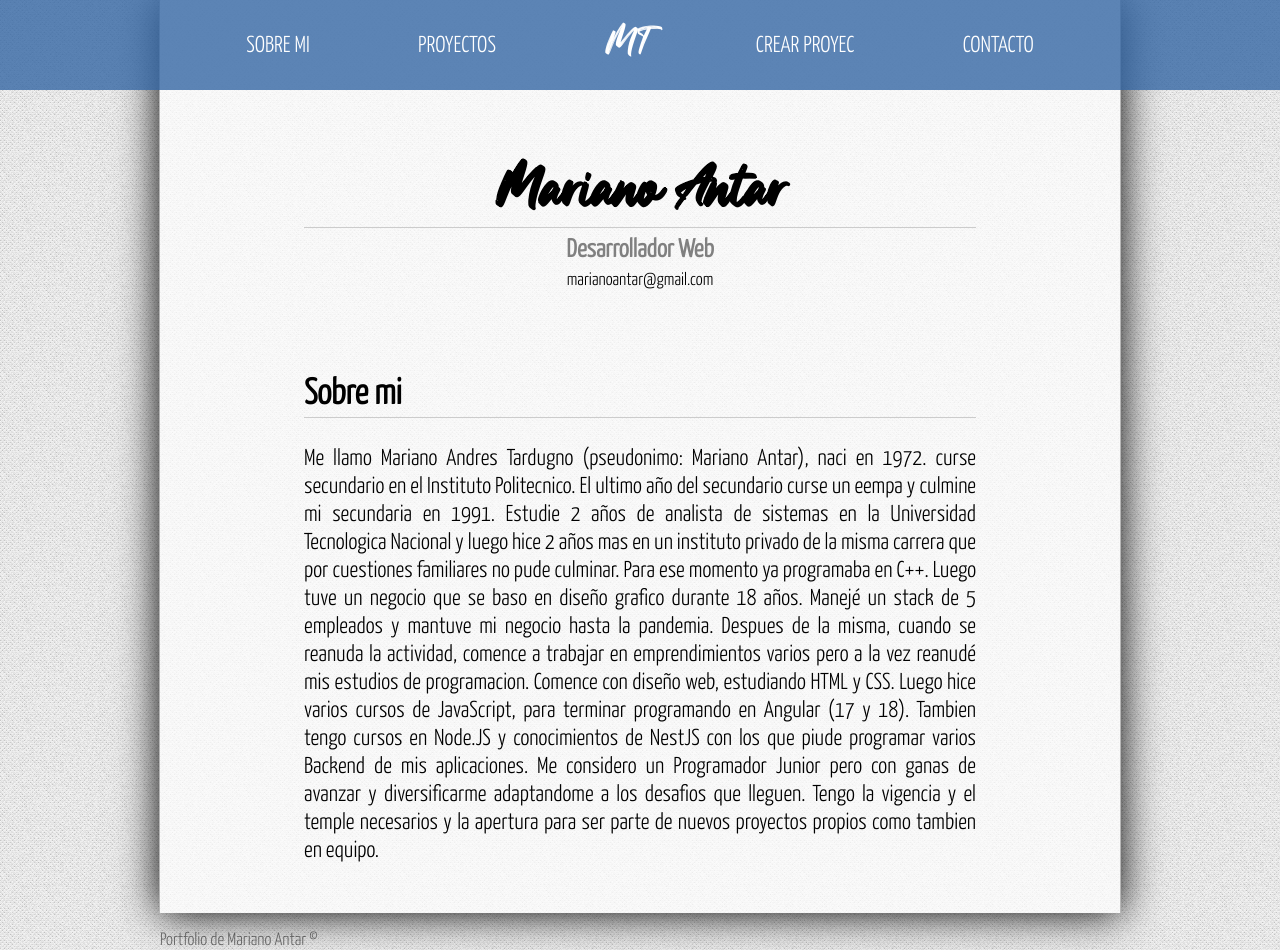
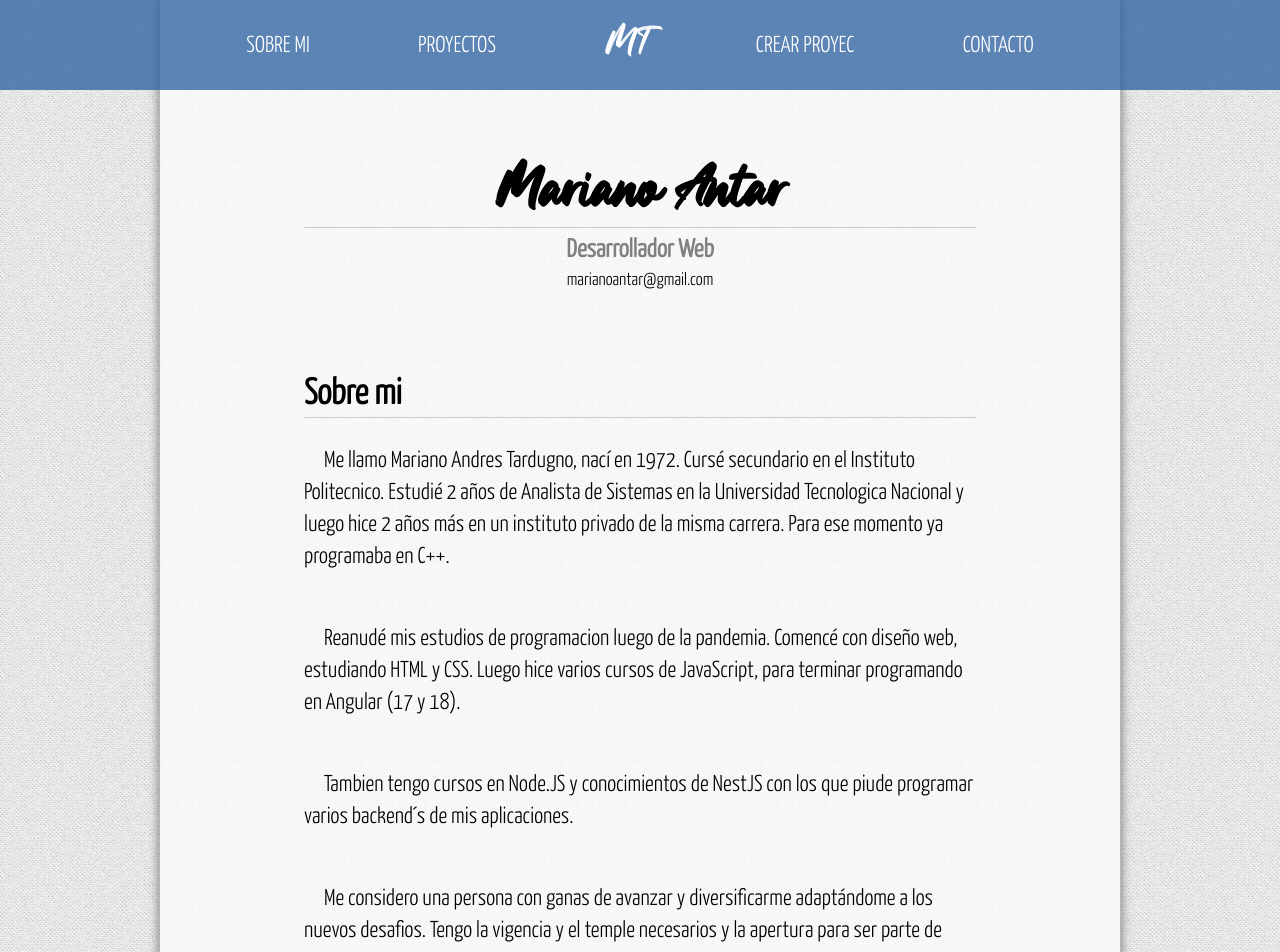
Before and after one commit to Marianoantar/PortfolioVR-front-Json, an Angular app: page / in a window 1280 px wide. Shown: the top 952 px of the page. Built offline with nearby package versions, Linux system fonts and the light colour scheme.

Commit message:
Cambios en about me. para resolucione chicas saque borde de hoja. modifique sombra de hoja. Agregue en contacto linkedin

```diff
--- a/src/app/components/abaut/abaut.component.css
+++ b/src/app/components/abaut/abaut.component.css
@@ -38,7 +38,9 @@ article h2{
 article p{
 	padding-top: 20px;
 	padding-bottom: 30px;
-	text-align: justify;
+	text-align:left;
+	line-height: 4vh;
+	text-indent: 20px;
 }
 
 @media(600px < width <= 800px){
--- a/src/app/components/abaut/abaut.component.html
+++ b/src/app/components/abaut/abaut.component.html
@@ -9,14 +9,20 @@
     <article class="about">
         <h2>Sobre mi</h2>
         <p>
-            Me llamo Mariano Andres Tardugno (pseudonimo: Mariano Antar), naci en 1972. curse secundario en el Instituto Politecnico. El ultimo año del secundario curse un eempa y culmine mi secundaria en 1991. Estudie 2 años de analista de sistemas en la Universidad Tecnologica Nacional y luego hice 2 años mas en un instituto privado de la misma carrera que por cuestiones familiares no pude culminar. Para ese momento ya programaba en C++.
-            Luego tuve un negocio que se baso en diseño grafico durante 18 años. Manejé un stack de 5 empleados y mantuve mi negocio hasta la pandemia.
-            Despues de la misma, cuando se reanuda la actividad, comence a trabajar en emprendimientos varios pero a la vez reanudé mis estudios de programacion.
-            Comence con diseño web, estudiando HTML y CSS. Luego hice varios cursos de JavaScript, para terminar programando en Angular (17 y 18). Tambien tengo cursos en Node.JS y conocimientos de NestJS con los que piude programar varios Backend de mis aplicaciones.
-            Me considero un Programador Junior pero con ganas de avanzar y diversificarme adaptandome a los desafios que lleguen.
-            Tengo la vigencia y el temple necesarios y la apertura para ser parte de nuevos proyectos propios como tambien en equipo.
+            Me llamo Mariano Andres Tardugno, nací en 1972. Cursé secundario en el Instituto Politecnico.
+            Estudié 2 años de Analista de Sistemas en la Universidad Tecnologica Nacional y luego hice 2 años más en un instituto privado de la misma carrera. Para ese momento ya programaba en C++.
 
+        </p>
+        <p>
+            Reanudé mis estudios de programacion luego de la pandemia. Comencé con diseño web, estudiando HTML y CSS. Luego hice varios cursos de JavaScript, para terminar programando en Angular (17 y 18).
 
+        </p>
+        <p>
+            Tambien tengo cursos en Node.JS y conocimientos de NestJS con los que piude programar varios backend´s de mis aplicaciones.
+        </p>
+        <p>
+            Me considero una persona con ganas de avanzar y diversificarme adaptándome a los nuevos desafios.
+            Tengo la vigencia y el temple necesarios y la apertura para ser parte de nuevos proyectos en equipo.
 
         </p>
     </article>
--- a/src/app/components/contact/contact.component.css
+++ b/src/app/components/contact/contact.component.css
@@ -49,6 +49,13 @@
 
 a{
     text-decoration: none;
+}
+
+@media(width <= 700px){
+    #content{
+		width: 100%;
+		box-shadow: none;
+	}
 }
 
 @media(min-width:700px){
--- a/src/app/components/contact/contact.component.html
+++ b/src/app/components/contact/contact.component.html
@@ -16,5 +16,13 @@
         <p href="mailLink()" target="_blank">{{ mail.contenido }}</p>
         <button (click)="mailLink()">Escribir mail</button>
     </div>
+    <div class="articulo" [ngClass]="{ 'from-left': linkedin.desde === 'izquierda', 'from-right': linkedin.desde === 'derecha' }">
+        <div id="titulo-articulo">
+            <span><img [src]="linkedin.icono" alt="Icono" class="icono"></span>
+            <h2>{{linkedin.titulo }}</h2>
+        </div>
+        <p href="linkedinLink()" target="_blank">linkedin.com/in/mariano-antar-25ba08225/</p>
+        <button (click)="linkedinLink()">Ir a perfil</button>
+    </div>
 
 </div>
--- a/src/app/components/contact/contact.component.ts
+++ b/src/app/components/contact/contact.component.ts
@@ -14,6 +14,7 @@ export class ContactComponent {
 
   public miWhatsapp: string;
   public miMail: string;
+  public miLinkedin: string;
 
     whatsapp = {
     contenido: `${Global.whatsapp}`,
@@ -29,9 +30,17 @@ export class ContactComponent {
     titulo: 'Correo electrónico'
   }
 
+  linkedin = {
+    contenido: `${Global.linkedin}`,
+    desde: 'izquierda',
+    icono: 'assets/img/linkedin.png',
+    titulo: 'Linkedin'
+  }
+
   constructor() {
     this.miWhatsapp = Global.whatsapp;
     this.miMail = Global.mail;
+    this.miLinkedin = Global.linkedin;
    }
 
   whatsappLink() {
@@ -41,10 +50,14 @@ export class ContactComponent {
   }
 
   mailLink() {
-    // return `mailto:${this.miMail}`;
     const subject = 'Asunto del correo';
     const url = `mailto:${this.miMail}?subject=${encodeURIComponent(subject)}`;
     window.open(url, '_blank');
   }
 
+  linkedinLink() {
+    const url = `http://${this.miLinkedin}`;
+    window.open(url, '_blank');
+  }
+
 }
--- a/src/app/components/projects/projects.component.css
+++ b/src/app/components/projects/projects.component.css
@@ -1,3 +1,3 @@
 .container{
-	overflow-y: scroll;
+	overflow-y: hidden;
 }
--- a/src/app/services/global.ts
+++ b/src/app/services/global.ts
@@ -10,5 +10,9 @@ export const Global = {
     whatsapp: '543415620901',
 
     // mi Mail
-    mail: 'marianoantar@gmail.com'
+    mail: 'marianoantar@gmail.com',
+
+    // mi Linkedin
+    linkedin: 'linkedin.com/in/mariano-antar-25ba08225?lipi=urn%3Ali%3Apage%3Ad_flagship3_profile_view_base_contact_details%3B5RFRxCNVRQGinwL55uiirw%3D%3D'
+
 }
--- a/src/assets/css/styles.css
+++ b/src/assets/css/styles.css
@@ -115,15 +115,7 @@ header a:hover,
 	transform:scale(1.50,1.50);
 }
 
-@media (550px < width <= 700px) {
-	header a{
-		padding-right: 2vw;
-		padding-left: 2vw;
-	}
-	#logo{
-		font-size:3.2vw;
-	}
-}
+
 
 @media (width<=550px) {
 	header a{
@@ -142,12 +134,12 @@ header a:hover,
 	height: auto;
 	width: 75%;
 	margin: 0px auto;
-	box-shadow: 0px 0px 40px black;
+	box-shadow: 0px 0px 10px rgb(0, 0, 0, 0.5);
 	border-left:1px solid #b7b7b7;
 	border-right:1px solid #b7b7b7;
 	background: rgba(255, 255, 255, 0.7);
 	padding-top: 120px;
-	overflow: scroll;
+	overflow: hidden;
 }
 
 
@@ -158,15 +150,30 @@ header a:hover,
 	height: auto;
 }
 
+@media (550px < width <= 700px) {
+	header a{
+		padding-right: 2vw;
+		padding-left: 2vw;
+	}
+	#logo{
+		font-size:3.2vw;
+	}
+
+	#content{
+		width: 100%;
+		box-shadow: none;
+	}
+}
+
 
 @media(width < 550px){
+	#content{
+		width: 100%;
+		box-shadow: none;
+	}
 	.container .image{
 		width: 100%;
 	}
-	#content{
-		width: 85%;
-	}
-
 }
 
 .container h1{
```
Also changed, not shown: src/assets/img/linkedin.png (added).
